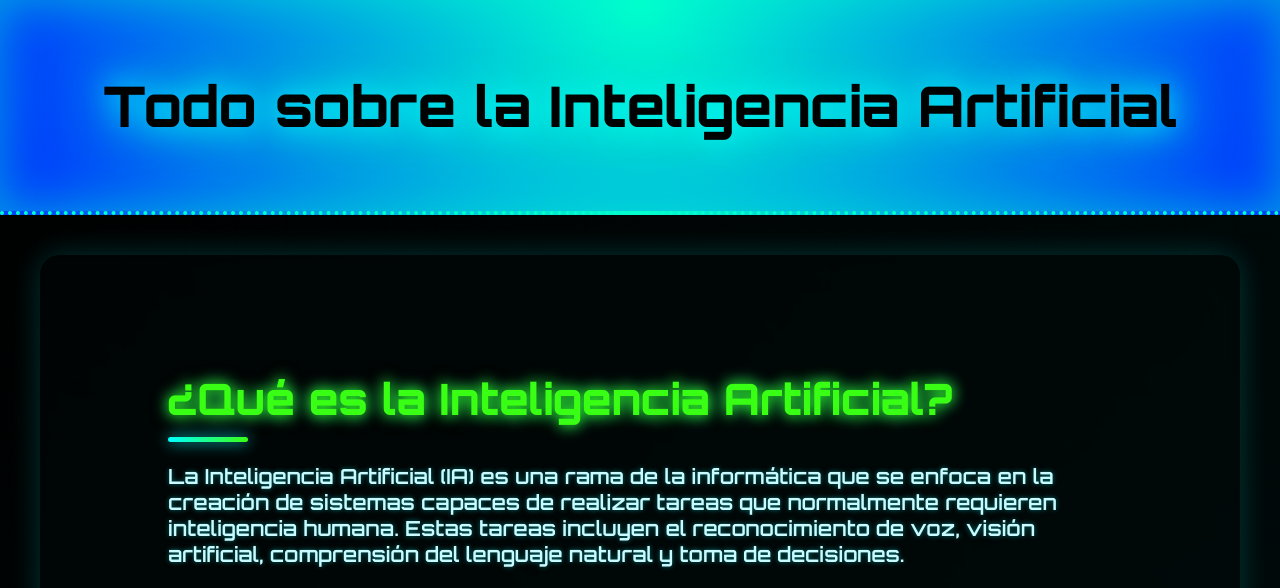
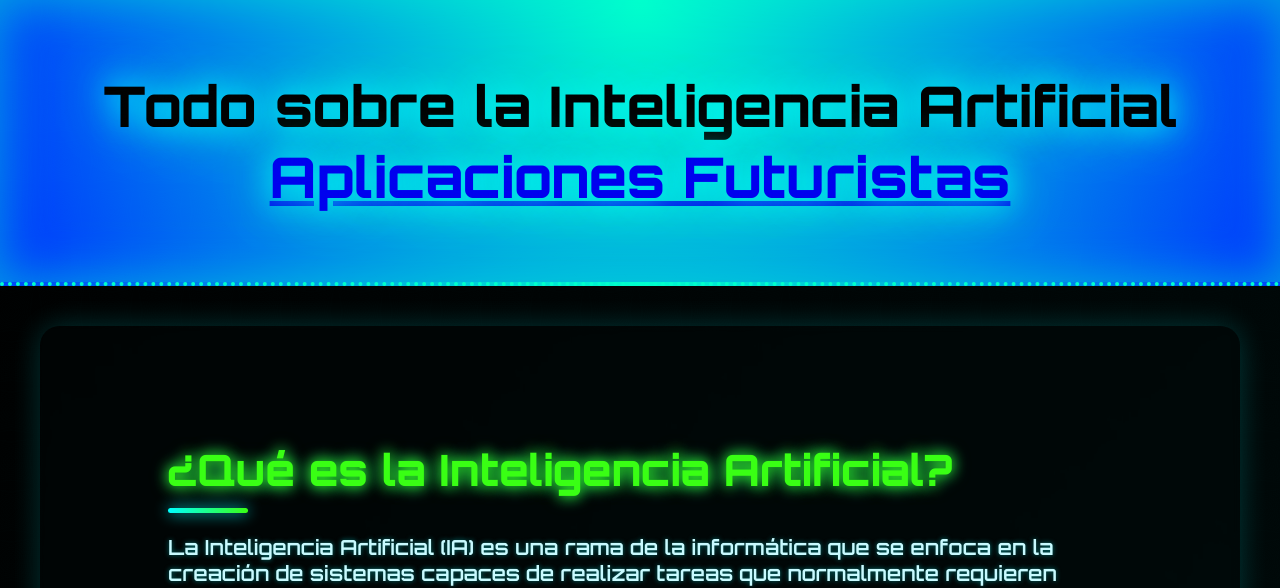
Before and after one commit to LaraPetraccia/inteligencia-aritificial, a plain HTML site: page index.html in a window 1280 px wide. Shown: the top 588 px of the page. Drawn offline with Linux system fonts and the light colour scheme.

Commit message:
Update index.html

```diff
--- a/index.html
+++ b/index.html
@@ -8,6 +8,9 @@
 <body>
   <header>
     Todo sobre la Inteligencia Artificial
+    <nav>
+      <a href="aplicaciones.html">Aplicaciones Futuristas</a>
+    </nav>
   </header>
 
   <section>
```
